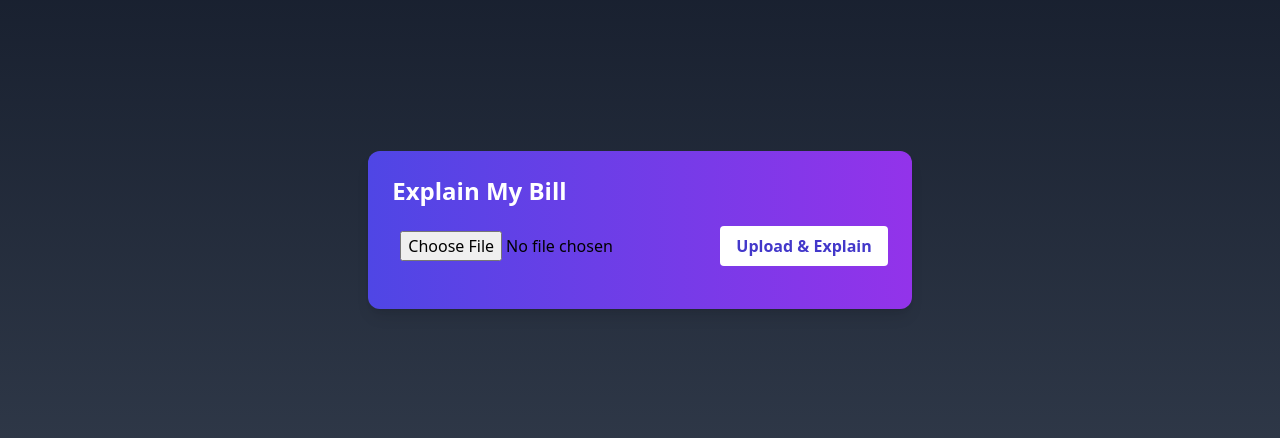
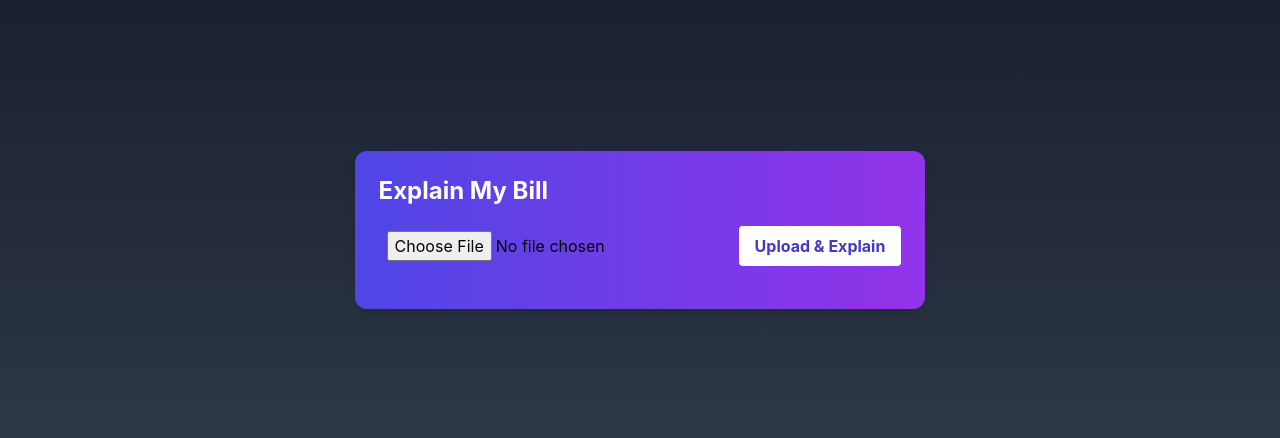
Before and after one commit to kevin-phan-25/explain-my-bill-frontend, a React (Create React App) app in the folder frontend/: page / in a window 1280 px wide. Shown: the part 170-608 px from the top of the page. Built offline with nearby package versions, Linux system fonts and the light colour scheme; no server answers.

Commit message:
Update tailwind.config.js

```diff
--- a/frontend/tailwind.config.js
+++ b/frontend/tailwind.config.js
@@ -1,10 +1,13 @@
-/** @type {import('tailwindcss').Config} */
 module.exports = {
   content: ["./src/**/*.{js,jsx,ts,tsx}", "./public/index.html"],
   theme: {
     extend: {
       colors: {
-        neon: "#39FF14",
+        primary: "#0ea5e9",
+        accent: "#6366f1",
+      },
+      fontFamily: {
+        sans: ["Inter", "system-ui", "sans-serif"],
       },
     },
   },
```
